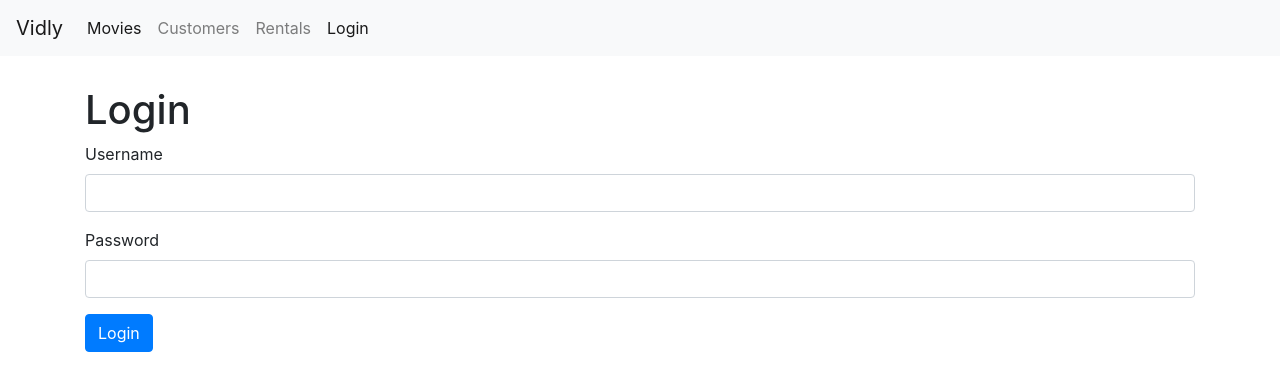
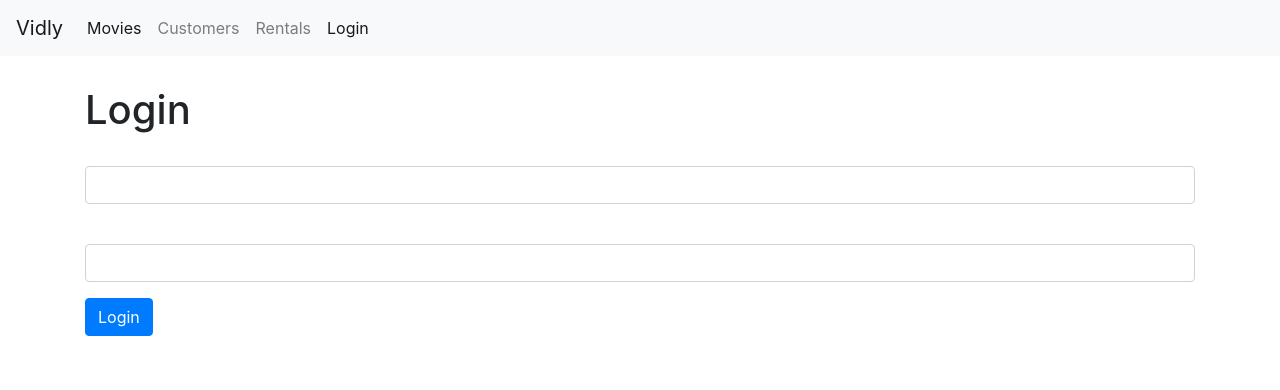
Before and after one commit to salehsub90/react-app-vidly, a React (Create React App) app: page /login in a window 1280 px wide. Shown: the top 390 px of the page. Built offline with nearby package versions, Linux system fonts and the light colour scheme.

Commit message:
Extracted reusable component, remove duplicated div tags.

```diff
--- /dev/null
+++ b/src/components/common/input.jsx
@@ -0,0 +1,19 @@
+import React from 'react';
+
+const Input = ({ name, label, value, onChange }) => {
+  return (
+    <div className="form-group">
+      <label htmlFor={name}> { label }</label>
+      <input
+        value={value}
+        onChange={onChange}
+        name={name}
+        id={name}
+        type="text"
+        className="form-control"
+      />
+    </div>
+   );
+}
+
+export default Input;
--- a/src/components/loginForm.jsx
+++ b/src/components/loginForm.jsx
@@ -1,4 +1,5 @@
 import React, { Component } from 'react';
+import Input from './common/input';
 
 class LoginForm extends Component {
 
@@ -8,17 +9,17 @@ class LoginForm extends Component {
 
   handleSubmit = (e) => {
     e.preventDefault();
-    const username = this.username.current.value;
+    //const username = this.username.current.value;
 
     // call the server for submission
-    console.log(username);
+    console.log("submitted");
   };
 
-  handleChange = (e) => {
-    console.log(e.currentTarget.value);
+  handleChange = ({ currentTarget: input}) => {
+    console.log(input.value);
     const account = {...this.state.account};
-    account[e.target.name] = e.target.value;
-    this.setState({account});
+    account[input.name] = input.value;
+    this.setState({ account });
   }
 
   render() {
@@ -27,28 +28,18 @@ class LoginForm extends Component {
       <div>
         <h1>Login</h1>
         <form onSubmit={this.handleSubmit}>
-          <div className="form-group">
-            <label htmlFor="username">Username</label>
-            <input
+          <Input
+            name="username"
             value={account.username}
+            lable="Username"
             onChange={this.handleChange}
-              name="username"
-              id="username"
-              type="text"
-              className="form-control"
           />
-          </div>
-          <div className="form-group">
-            <label htmlFor="password">Password</label>
-            <input
+          <Input
+            name="password"
             value={account.password}
+            lable="Password"
             onChange={this.handleChange}
-              name="password"
-              id="password"
-              type="text"
-              className="form-control"
           />
-          </div>
         <button className="btn btn-primary">Login</button>
         </form>
       </div>
```
Also changed, not shown: 1 other file (tests, documents, lock files or other folders). Lines whose indentation alone changed are shown as unchanged.
